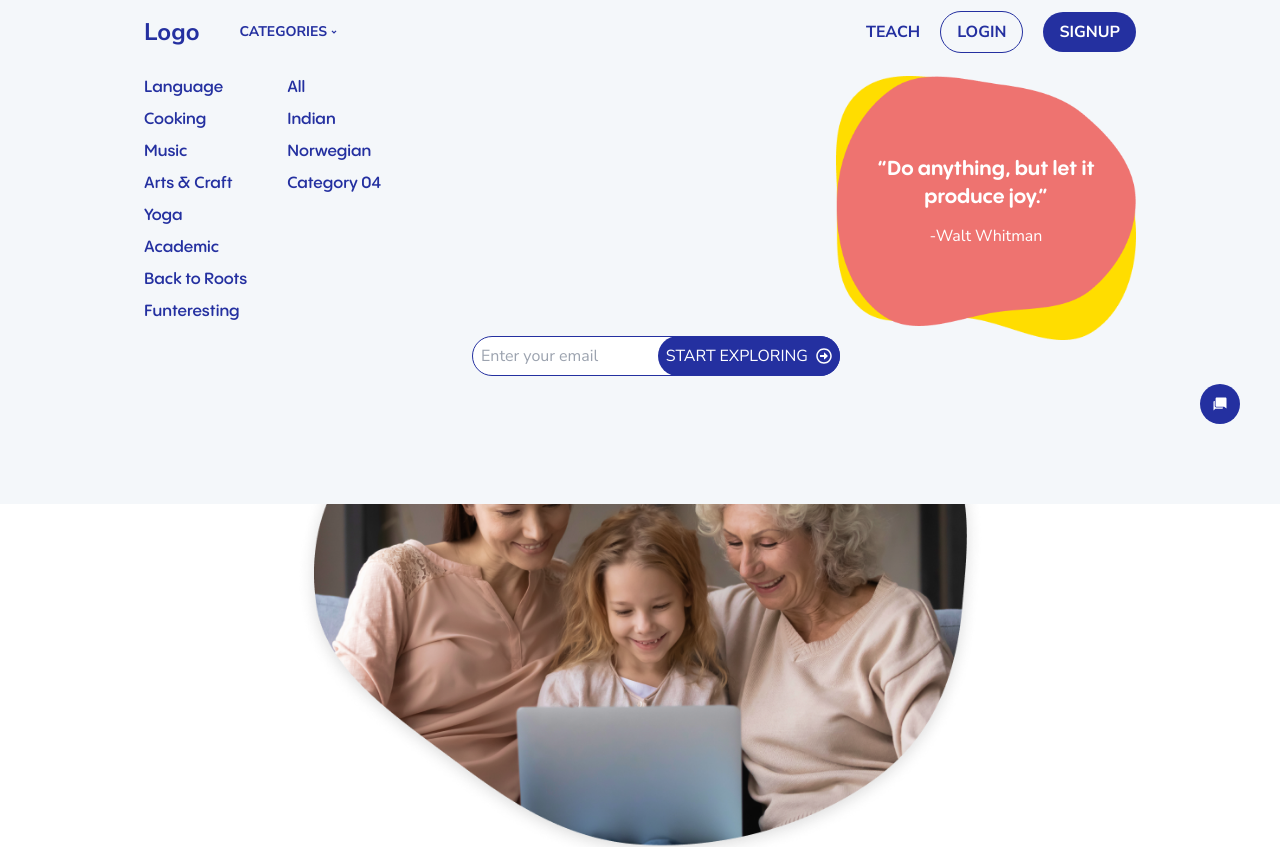
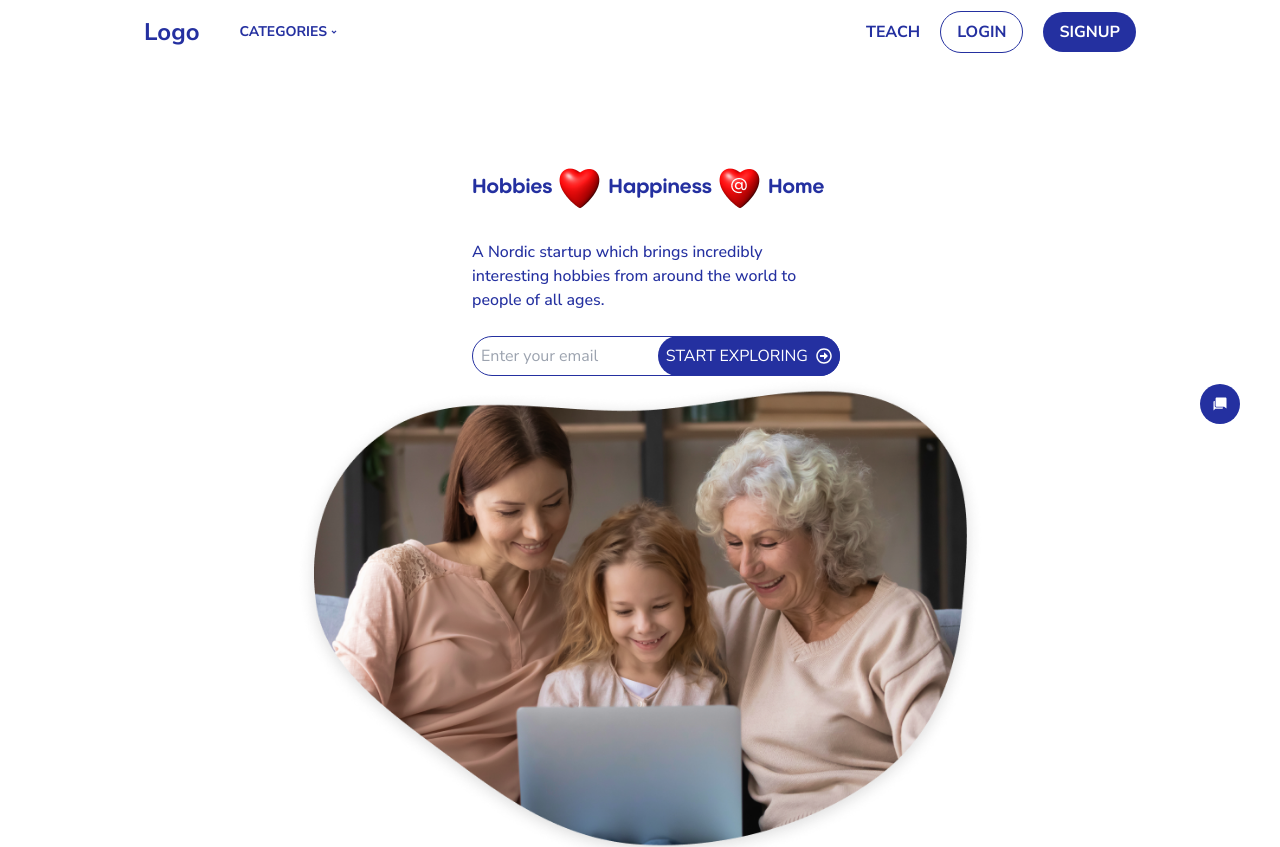
Before and after one commit to satyamy846/simple-plan-assignment, a React (Vite) app: page / in a window 1280 px wide. Shown: the top 847 px of the page. Built offline with nearby package versions, Linux system fonts and the light colour scheme.

Commit message:
final fixes2

```diff
--- a/src/components/Navbar.jsx
+++ b/src/components/Navbar.jsx
@@ -17,7 +17,7 @@ const dropdown_content = [
 
 
 export default function Navbar() {
-  const [showDropdown, setShowDropdown] = useState(true);
+  const [showDropdown, setShowDropdown] = useState(false);
   const [showNavMenu, setShowNavMenu] = useState(false);
 
   return (
@@ -38,8 +38,8 @@ export default function Navbar() {
                         font-bold leading-none
                         cursor-pointer'
 
-            // onMouseEnter={() => setShowDropdown(!showDropdown)}
-            // onMouseLeave={() => setShowDropdown(!showDropdown)}
+            onMouseEnter={() => setShowDropdown(!showDropdown)}
+            onMouseLeave={() => setShowDropdown(!showDropdown)}
           >CATEGORIES <RiArrowDropDownLine /></h4>
 
         </div>
@@ -75,7 +75,7 @@ export default function Navbar() {
       {
         showDropdown && (
           <>
-            <div className="dropdown-section flex justify-between px-[144px] py-3 bg-lightblue absolute h-[55vh] w-full flex-wrap z-90">
+            <div className="dropdown-section flex justify-between px-[144px] py-3 bg-lightblue absolute  w-full flex-wrap z-90">
               <div className="dropdown-section__left flex gap-10">
                 {dropdown_content.map((item => (
                   <>
```
